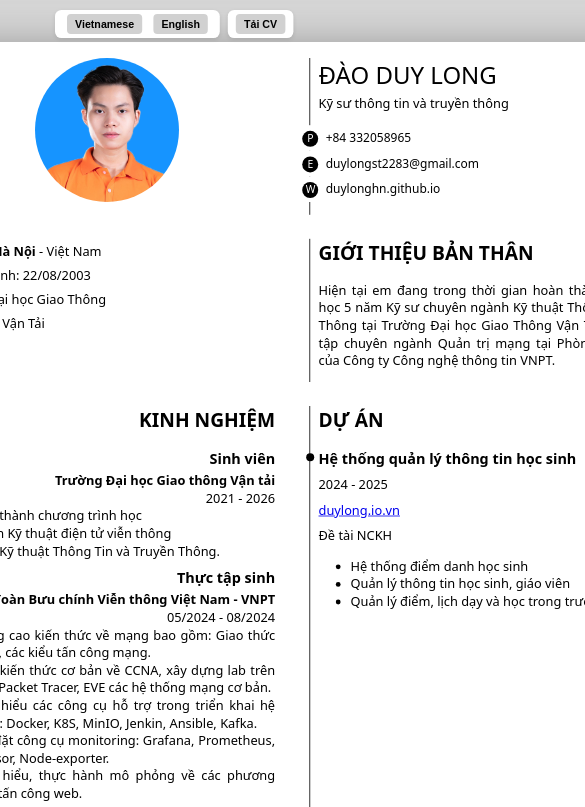
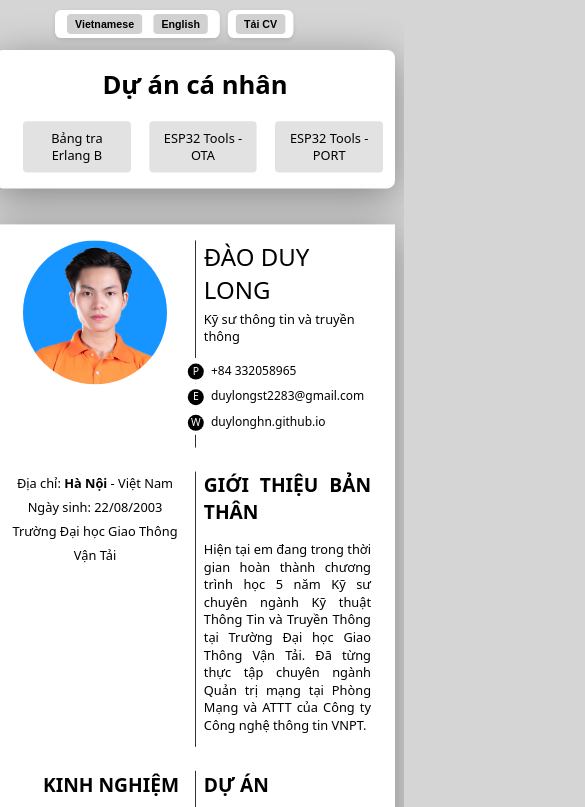
Before and after one commit to duylonghn/duylonghn.github.io, a plain HTML site: page Profile/DaoDuyLong.html in a window 390 px wide. Shown: the top 807 px of the page, 585 px wide, since content can reach past the window. Drawn offline with nearby package versions, Linux system fonts and the light colour scheme.

Commit message:
V2.0.1 Update display for smartphone

```diff
--- a/ErlangB/styles.css
+++ b/ErlangB/styles.css
@@ -40,4 +40,4 @@ body {
     margin: 10px;
     color: #2555AA;
     text-decoration: none;
-  }
+}
--- a/Profile/DaoDuyLong.html
+++ b/Profile/DaoDuyLong.html
@@ -26,7 +26,7 @@
         <div class="myproject">
             <h1 class="vi">Dự án cá nhân</h1>
             <h1 class="en">My Project</h1>
-
+            <div class="box-project">
                 <div class="name-project">
                     <a class="vi" href="/ErlangB/ErlangB.html">Bảng tra Erlang B</a>
                     <a class="en" href="/ErlangB/ErlangB.html">Erlang B Lookup Table</a>
@@ -38,6 +38,7 @@
                 <div class="name-project">
                     <a class="vi" href="/ESP32/port.html">ESP32 Tools - PORT</a>
                     <a class="en" href="/ESP32/port.html">ESP32 Tools - PORT</a>
+                </div>
             </div>
         </div>
         <div class="container">
--- a/Profile/styles.css
+++ b/Profile/styles.css
@@ -224,7 +224,35 @@ h2 {
         margin: 10px;
         transform: scale(0.8);
     }
+
+    .wrapper {
+        display: grid;
+        gap: 5px;
+    }
+
+    .myproject {
+        width: 500px;
+        margin-top: 10%;
+    }
+    .myproject h1 {
+        margin-bottom: 0px;
+    }
+    .box-project {
+        display: grid;
+        grid-template-columns: repeat(3, 1fr);
+        gap: 3px;
+        padding: 15px;
+    }
+
+    .box-project a {
+        background-color: #e2e2e2;
+        padding: 10px;
+        border-radius: 5px;
+        text-decoration: none;
+    }
+
     .container {
+        width: 400px;
         margin-top: 40px;
         padding-top: 20px;
         grid-template-columns: 45% 55%;
```
Lines whose indentation alone changed are shown as unchanged.
